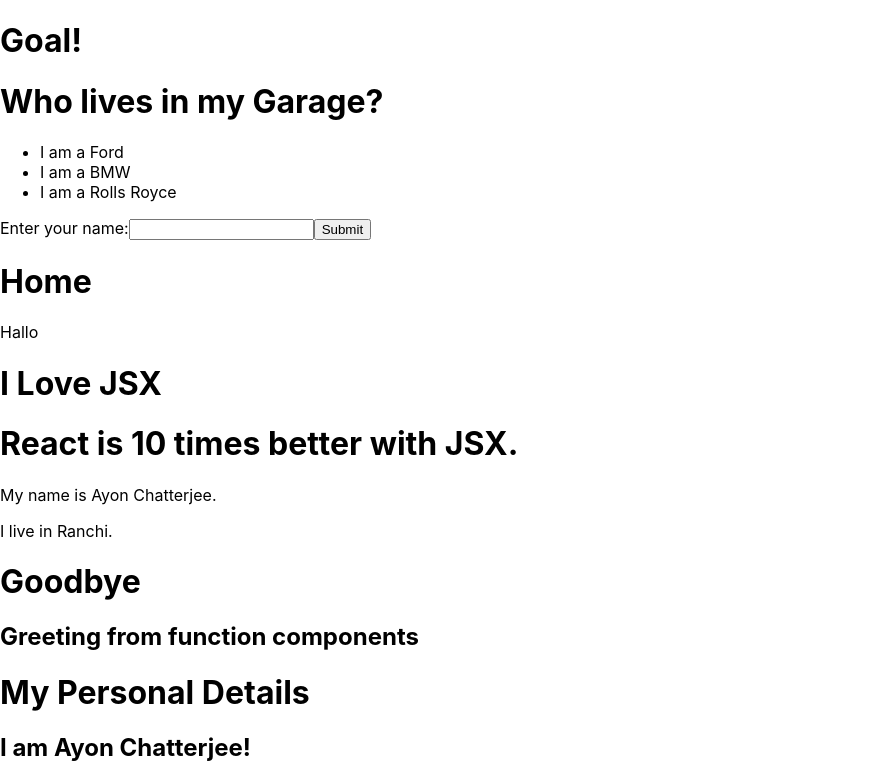
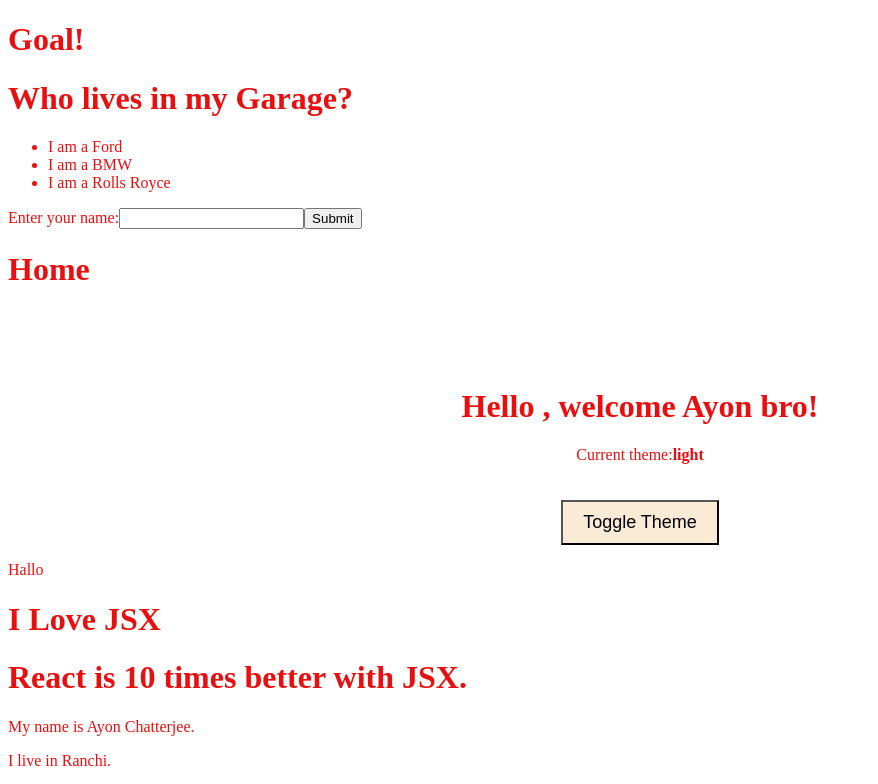
Before and after one commit to AyonChatterjee/JavaScript-and-React-Tutorials, a React (Create React App) app in the folder React Tutorials/my_react_tutorials/: page / in a window 1280 px wide. Shown: the top 784 px of the page, without its empty margins (0-878 px from the left). Built offline with nearby package versions, Linux system fonts and the light colour scheme.

Commit message:
Toggling theme using Custom hooks

```diff
--- a/React Tutorials/my_react_tutorials/src/App.js
+++ b/React Tutorials/my_react_tutorials/src/App.js
@@ -8,9 +8,15 @@
 import Blogs from "./Pages/Blogs";
 import Contact from "./Pages/Contact";
 import NoPage from "./Pages/NoPage";
+import useTheme from "./useTheme";
+import "./index.css" ;
 
 
 function App() {
+
+  const [theme , toggleTheme] = useTheme() ;
+
+
   return (
     <div>
       <BrowserRouter>
@@ -24,6 +30,12 @@
           <Route path="contact" element={<Contact />} />
           <Route path="*" element={<NoPage />} />
         </Routes>
+
+        <div className="app">
+        <h1>Hello , welcome Ayon bro!</h1>
+        <p>Current theme:<strong>{theme}</strong></p>
+         <button onClick = {toggleTheme}>Toggle Theme</button>
+        </div>
       </BrowserRouter>
     </div>
 
--- a/React Tutorials/my_react_tutorials/src/index.css
+++ b/React Tutorials/my_react_tutorials/src/index.css
@@ -1,13 +1,22 @@
-body {
-  margin: 0;
-  font-family: -apple-system, BlinkMacSystemFont, 'Segoe UI', 'Roboto', 'Oxygen',
-    'Ubuntu', 'Cantarell', 'Fira Sans', 'Droid Sans', 'Helvetica Neue',
-    sans-serif;
-  -webkit-font-smoothing: antialiased;
-  -moz-osx-font-smoothing: grayscale;
+body.light {
+  background-color: white;
+  color: #ea0e0e;
 }
 
-code {
-  font-family: source-code-pro, Menlo, Monaco, Consolas, 'Courier New',
-    monospace;
+body.dark {
+  background-color: #121212;
+  color: #350bf1;
 }
+
+.app {
+  text-align: center;
+  margin-top: 100px;
+}
+
+button {
+  background-color:antiquewhite;
+  padding: 10px 20px;
+  font-size: 18px;
+  margin-top: 20px;
+  cursor: pointer;
+}
--- /dev/null
+++ b/React Tutorials/my_react_tutorials/src/useTheme.jsx
@@ -0,0 +1,21 @@
+// This is a custom Hook.It is just a JavaScript function whose name starts with use and can use other React hooks inside it (like useState, useEffect, etc.)
+// You create a custom hook when you want to reuse some logic (like fetching data, form handling, toggling state, etc.) across multiple components without repeating code.
+
+import { useState , useEffect } from "react";
+
+function useTheme() {
+    const [theme , setTheme] = useState("light");
+
+    const toggleTheme = () => {
+        setTheme(prev => (prev === "light" ? "dark" : "light")) ;
+    };
+
+
+    useEffect(() => {
+        document.body.className = theme ;
+    } , [theme]) ;
+
+    return [theme , toggleTheme] ;
+}
+
+export default useTheme;
```
